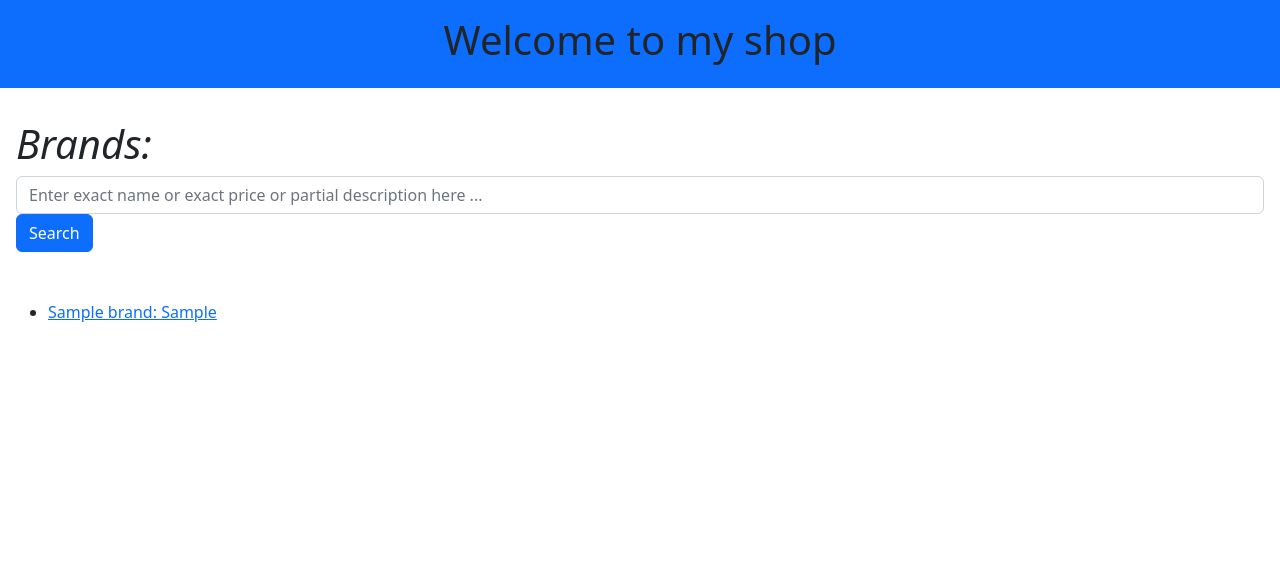
After one commit to PaulLysenko/myshop, a Django app: page /brand/brand/ in a window 1280 px wide. The commit adds this page. Shown: the top 564 px of the page. Run offline with Django 4.2, Linux system fonts and the light colour scheme; tables that the repository leaves empty hold one stand-in row (values such as "Sample post").

Commit message:
PanchenkoHW2

```diff
--- a/myshop/apps/product/models.py
+++ b/myshop/apps/product/models.py
@@ -1,9 +1,20 @@
 from django.db import models
+
+
+class Brand(models.Model):
+
+    name = models.CharField(max_length=20)
+    country = models.CharField(max_length=20)
+    description = models.TextField(null=True, blank=True)
+
+    def __str__(self):
+        return f'{self.name}'
 
 
 class Product(models.Model):
 
     name = models.CharField(max_length=256)
+    brand = models.CharField(max_length=20)
     price = models.DecimalField(max_digits=12, decimal_places=2)
     created_at = models.DateTimeField(auto_created=True)
     description = models.TextField(null=True, blank=True)
--- /dev/null
+++ b/myshop/apps/product/templates/brands.html
@@ -0,0 +1,26 @@
+{% extends "base_layout.html" %}
+
+{% block body %}
+<h1 style="font-style: italic">Brands:</h1>
+<div class="input-group">
+    <form method="post" class="search-label-icon w-100">
+        {% csrf_token %}
+        <div class="form-outline" data-mdb-input-init>
+            {{ form }}
+        </div>
+        <input class="btn btn-primary" type="submit" value="Search">
+    </form>
+</div>
+<div class="mt-5">
+    <ul>
+        {% for brand in brands %}
+            <li>
+                <a target="_blank" href="{% url 'product' product.id %}">{{brand.name}}: {{brand.country}}</a>
+            </li>
+        {% endfor %}
+    </ul>
+
+</div>
+
+
+{% endblock %}
--- a/myshop/apps/product/templates/product.html
+++ b/myshop/apps/product/templates/product.html
@@ -1,4 +1,5 @@
 {% extends "base_layout.html" %}
+
 {% block body %}
 
 <div>
@@ -7,6 +8,7 @@
     <p>Name: {{product.name}}</p>
     <p>Price: {{product.price}}</p>
     <p>Description: {{product.description}}</p>
+    <p>Brand: {{product.brand}}</p>
 
 </div>
 
--- a/myshop/apps/product/urls.py
+++ b/myshop/apps/product/urls.py
@@ -1,9 +1,13 @@
 from django.urls import re_path
 from apps.product.views import product_by_id as product_pk_view
 from apps.product.views import ProductsView
+from apps.product.views import BrandView
+from apps.product.views import BrandByIdView
 
 
 urlpatterns = [
     re_path(r'^$', ProductsView.as_view(), name='products'),
     re_path(r'^(?P<product_id>\d+)$', product_pk_view, name='product'),
+    re_path(r'^brand/$', BrandView.as_view(), name='brands'),
+    re_path(r'^brand/(?P<brand_id>\d+)/$', BrandByIdView.as_view(), name='brand'),
 ]
--- a/myshop/apps/product/views.py
+++ b/myshop/apps/product/views.py
@@ -7,6 +7,11 @@ from django.views import View
 
 from apps.product.models import Product
 from apps.product.forms import SearchForm
+from apps.product.models import Brand
+
+
+def home(request):
+    return render(request, 'base_layout.html')
 
 
 class ProductsView(View):
@@ -59,3 +64,47 @@ def product_by_id(request, product_id=None, *args, **kwargs):
         raise Http404("Product does not exist")
 
     return render(request, 'product.html', context={'product': products.last()})
+
+
+class BrandView(View):
+    template_name = 'brands.html'
+
+    def get(self, request):
+        form = SearchForm()
+        brands = Brand.objects.all()
+
+        context = {
+            'brands': brands,
+            'form': form,
+        }
+        return render(request, self.template_name, context=context)
+
+    def post(self, request):
+        form = SearchForm(request.POST)
+        brands = Brand.objects.all()
+
+        form.is_valid()
+        search_value = form.cleaned_data['search']
+
+        if search_value:
+            query = Q(name=search_value) | Q(description__icontains=search_value)
+            brands = brands.filter(query)
+
+        context = {
+            'brands': brands,
+            'form': form,
+        }
+        return render(request, self.template_name, context=context)
+
+
+class BrandByIdView(View):
+    template_name = 'brand.html'
+
+    def get(self, request, brand_id=None, *args, **kwargs):
+        try:
+            brand = Brand.objects.get(id=brand_id)
+        except Brand.DoesNotExist:
+            raise Http404("Brand does not exist")
+
+        context = {'brand': brand}
+        return render(request, self.template_name, context=context)
--- a/myshop/myshop/urls.py
+++ b/myshop/myshop/urls.py
@@ -17,10 +17,14 @@ Including another URLconf
 from django.contrib import admin
 from django.urls import path, include
 
+from apps.product import views
 from apps.product.urls import urlpatterns as product_urlpatterns
+from apps.product.urls import urlpatterns as brand_urlpatterns
 
 
 urlpatterns = [
+    path('', views.home, name='home'),
     path('admin/', admin.site.urls),
     path('product/', include(product_urlpatterns)),
+    path('brand/', include(brand_urlpatterns)),
 ]
```
Also changed, not shown: myshop/apps/product/admin.py (+8 -0 lines), myshop/apps/product/templates/brand.html (added, +14 -0 lines), myshop/apps/product/migrations/0003_brand.py (added), myshop/apps/product/migrations/0004_product_brand.py (added), myshop/apps/product/migrations/0005_rename_country_brand_brand_country_and_more.py (added).
